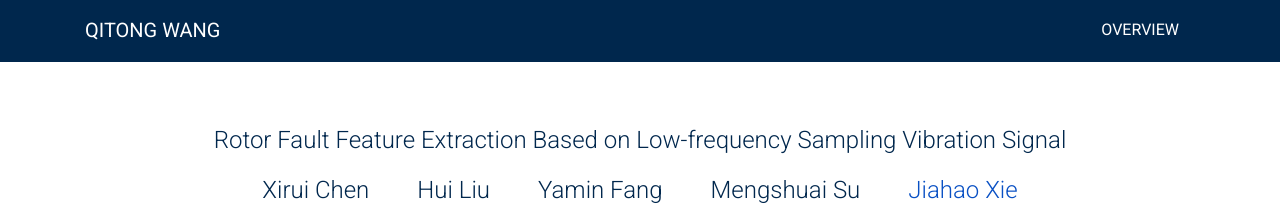
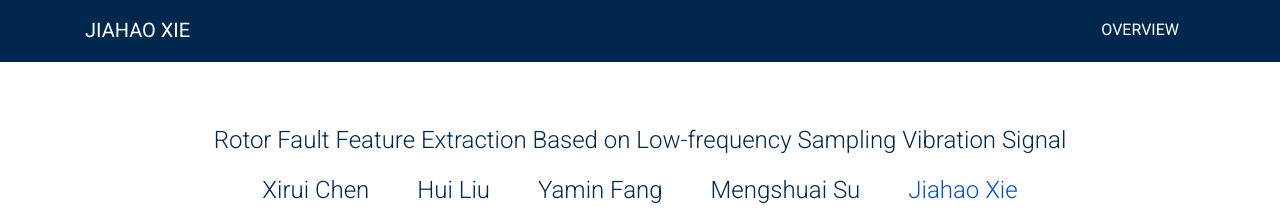
Before and after one commit to Jiahao-Xie-86/Jiahao-Xie-86.github.io, a Jekyll site: the page built from _publications/2023-rotor.md, in a window 1280 px wide. Shown: the top 212 px of the page. Built offline with Jekyll 4.4.1, drawn with Linux system fonts in a browser that asks for light colours; nearby versions of some CDN libraries; a style sheet for code colours, icons or effects is not loaded.

Commit message:
Update project_plus.html

```diff
--- a/_layouts/project_plus.html
+++ b/_layouts/project_plus.html
@@ -58,7 +58,7 @@
   <!-- Navigation bar -->
   <nav class="navbar navbar-expand-lg navbar-light fixed-top" id="mainNav">
     <div class="container">
-      <a class="navbar-brand ml-auto js-scroll-trigger my-0" href="..">Qitong Wang</a>
+      <a class="navbar-brand ml-auto js-scroll-trigger my-0" href="..">Jiahao Xie</a>
       <button class="navbar-toggler navbar-toggler-right" type="button" data-toggle="collapse" data-target="#navbarResponsive" aria-controls="navbarResponsive" aria-expanded="false" aria-label="Toggle navigation">
         <span class="navbar-toggler-icon"></span>
       </button>
```
